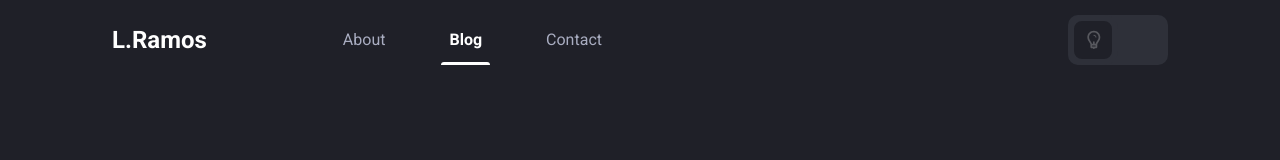
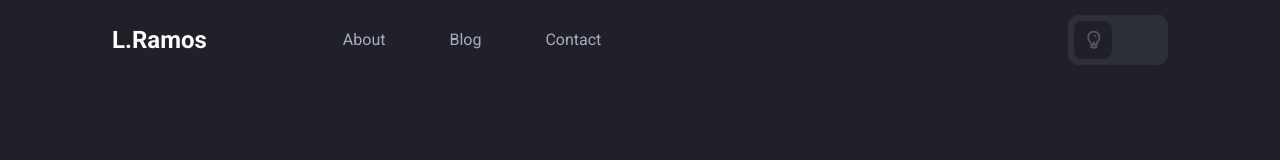
Before and after one commit to MogLuiz/LRamos-Blog, a Next.js app: page /Blog in a window 1280 px wide. Shown: the top 160 px of the page. Built offline with nearby package versions, Linux system fonts and the light colour scheme.

Commit message:
feat: Active Link component

```diff
--- /dev/null
+++ b/src/components/ActiveLink/index.tsx
@@ -0,0 +1,44 @@
+// Packages
+import Link, { LinkProps } from "next/link";
+import { useRouter } from "next/router";
+import React, { cloneElement, ReactElement } from "react";
+
+interface IActiveLinkProps extends LinkProps {
+  children: ReactElement;
+  shouldMatchExactHref?: boolean;
+}
+
+const ActiveLink: React.FC<IActiveLinkProps> = ({
+  children,
+  shouldMatchExactHref,
+  ...rest
+}) => {
+  const { asPath } = useRouter();
+
+  let isActive = false;
+
+  if (shouldMatchExactHref && (asPath === rest.href || asPath === rest.as)) {
+    isActive = true;
+  }
+
+  // If the route doesn't need to be strictly equal, it just needs to start the same.
+  if (
+    !shouldMatchExactHref &&
+    (asPath.startsWith(String(rest.href)) || asPath.startsWith(String(rest.as)))
+  ) {
+    isActive = true;
+  }
+
+  // -------------------------------------------------
+  // Render
+  // -------------------------------------------------
+  return (
+    <Link {...rest}>
+      {cloneElement(children, {
+        isActive: isActive ? true : false,
+      })}
+    </Link>
+  );
+};
+
+export default ActiveLink;
--- a/src/components/Header/index.tsx
+++ b/src/components/Header/index.tsx
@@ -1,9 +1,8 @@
 // Packages
 import React from "react";
-import Link from "next/link";
 
 // Components
-import { Toggle } from "..";
+import { Toggle, ActiveLink } from "..";
 
 // Stitches Components Style
 import {
@@ -23,15 +22,15 @@ const Header: React.FC = () => {
       <HeaderContent>
         <HeaderLogo>L.Ramos</HeaderLogo>
         <NavItems>
-          <Link href="/about" passHref>
+          <ActiveLink href="/about" passHref>
             <NavItem>About</NavItem>
-          </Link>
-          <Link href="/blog" passHref>
-            <NavItem isActive={true}>Blog</NavItem>
-          </Link>
-          <Link href="/contact" passHref>
+          </ActiveLink>
+          <ActiveLink href="/blog" passHref>
+            <NavItem>Blog</NavItem>
+          </ActiveLink>
+          <ActiveLink href="/contact" passHref>
             <NavItem>Contact</NavItem>
-          </Link>
+          </ActiveLink>
         </NavItems>
         <Toggle />
       </HeaderContent>
--- a/src/components/index.ts
+++ b/src/components/index.ts
@@ -3,3 +3,4 @@ export { default as Toggle } from "./Toggle";
 export { default as Logo } from "./Logo";
 export { default as MainCard } from "./MainCard";
 export { default as Author } from "./Author";
+export { default as ActiveLink } from "./ActiveLink";
```
